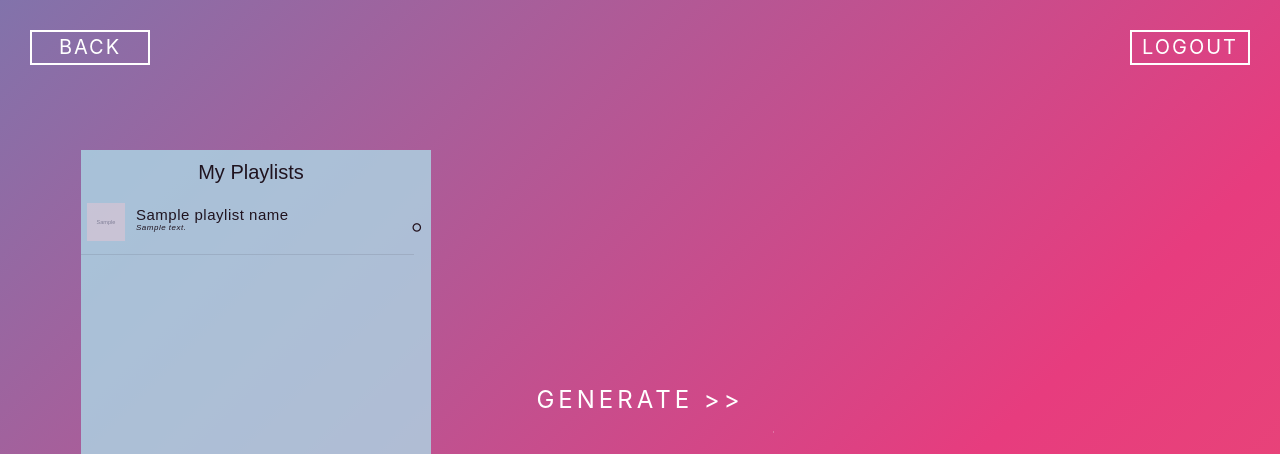
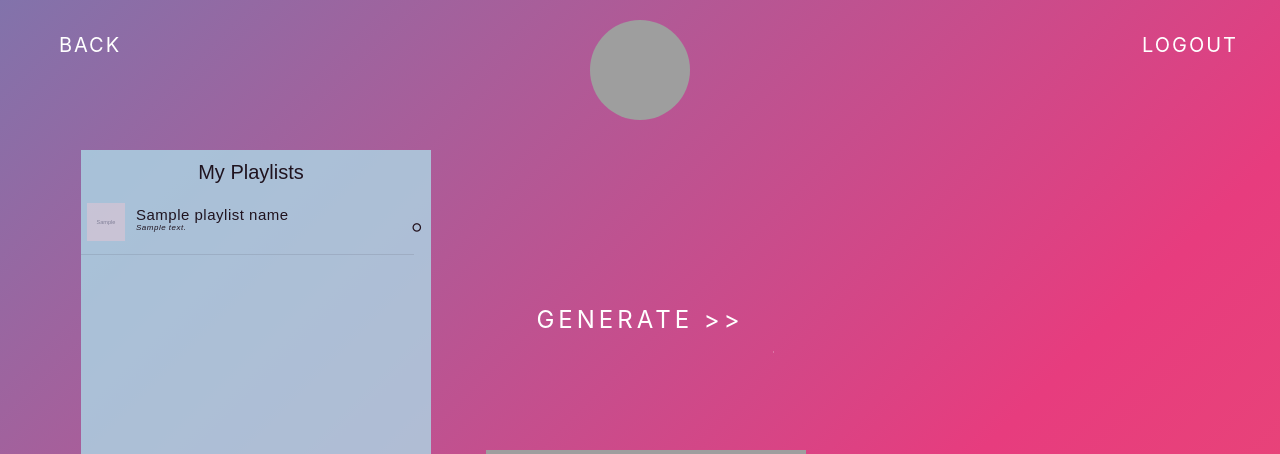
Before and after one commit to AnqiPang/ece1179-project, a Flask app: template app/templates/home.html in a window 1280 px wide. Shown: the top 454 px of the page. Run offline with Flask 2, Linux system fonts and the light colour scheme; the template is opened without the code that fills it: most values are stand-ins (such as "Sample title", 1, 10 or a date in 2020); grey boxes marked "Sample" are stand-in pictures; some libraries are stand-ins or nearby versions; grey boxes are pictures that could not be loaded.

Commit message:
Added user avator and pie charts for playlist analysis to home page

```diff
--- a/app/routes.py
+++ b/app/routes.py
@@ -8,6 +8,7 @@
 from helpers import *
 from flask_s3 import FlaskS3
 import json
+import requests
 
 webapp = Flask(__name__, static_url_path = '/static', static_folder = 'static')
 webapp.config['FLASKS3_BUCKET_NAME'] = S3_BUCKET
@@ -68,21 +69,34 @@
     if not access_token:
         return render_template('index.html', auth_url=sp_oauth.get_authorize_url())
 
-    # print info of user's playlists on console
     sp = spotipy.Spotify(access_token)
-    playlists = sp.current_user_playlists()
-    print(json.dumps(playlists, indent=2))
+#me = sp.me()
+#print(json.dumps(me, indent=2))
+
+
+
+
+    sp = spotipy.Spotify(access_token)
+    artist_uri_or_url_or_id = 'spotify:artist:36QJpDe2go2KgaRleHCDTp'
+    results = sp.artist(artist_uri_or_url_or_id)
+    print(json.dumps(results, indent=2))
+
+
+
+
+
 
     # provide the following vars with data collected from spotify
     playlist_names = ['playlist1', 'playlist2', 'playlist3']
-    playlist_descriptions = ['yoyo', 'yeah', 'happy']
+    playlist_descriptions = ['yoyo', 'yeah', 'happyasfsadgsdfgrsdrtersfgsddsfdasdsaewrtewrewrewr']
     playlist_covers = ['https://m.media-amazon.com/images/I/615enb8in0L._SS500_.jpg', 'https://m.media-amazon.com/images/I/615enb8in0L._SS500_.jpg', 'https://m.media-amazon.com/images/I/615enb8in0L._SS500_.jpg']
     playlist_tracks = [[{ 'name': 'p1-t1', 'artist': 'aaa' }, { 'name': 'p1-t2', 'artist': 'bbb' },],
                        [{ 'name': 'p2-t1', 'artist': 'aaa' }, { 'name': 'p2-t2', 'artist': 'bbb' },],
                        [{ 'name': 'p3-t1', 'artist': 'aaa' }, { 'name': 'p3-t2', 'artist': 'bbb' },]]
+    user_avator = sp.me()['images'][0]['url']
 
     return render_template('home.html', playlist_names=playlist_names, playlist_descriptions=playlist_descriptions,\
-                           playlist_covers=playlist_covers, playlist_tracks=playlist_tracks)
+                           playlist_covers=playlist_covers, playlist_tracks=playlist_tracks, user_avator=user_avator)
 
 @webapp.route('/logout')
 def logout():
--- a/app/templates/home.html
+++ b/app/templates/home.html
@@ -2,12 +2,12 @@
 <html lang="en">
 <head>
     <meta charset="utf-8">
-    <title>mugic</title>
+    <title>mugic - home</title>
     <meta name="viewport" content="width=device-width, initial-scale=1.0, minimum-scale=1.0, maximum-scale=1.0, user-scalable=no">
     <link href="https://stackpath.bootstrapcdn.com/bootstrap/4.4.1/css/bootstrap.min.css" rel="stylesheet">
     <link href="https://stackpath.bootstrapcdn.com/font-awesome/4.7.0/css/font-awesome.min.css" rel="stylesheet">
     <style>
-    /* background and nav buttons */
+    /* background */
     * {
         margin: 0;
         padding: 0;
@@ -29,22 +29,6 @@
         animation: change 20s ease-in-out infinite;
     }
 
-    .nav-button {
-        width: 120px;
-        height: 35px;
-        font-size: 2rem;
-        text-transform: uppercase;
-        letter-spacing: 2px;
-        text-align: center;
-        border: 2px solid #fff;
-    }
-
-    .nav-button:hover {
-        background: #fce;
-        box-shadow: 0 0 5px #fce, 0 0 10px #fce, 0 0 15px #fce;
-        cursor: pointer;
-    }
-
     @keyframes change {
         0% {
             background-position: 0 50%;
@@ -57,10 +41,41 @@
         }
     }
 
+    /* nav buttons */
+    .nav-button {
+        width: 120px;
+        height: 35px;
+        font-size: 2rem;
+        text-transform: uppercase;
+        letter-spacing: 2px;
+        text-align: center;
+    }
+
+    .nav-button:hover {
+        background: #fce;
+        box-shadow: 0 0 5px #fce, 0 0 10px #fce, 0 0 15px #fce;
+        cursor: pointer;
+    }
+
+    /* avator */
+    #avatar {
+        background-image: url('{{user_avator}}');
+        width: 100px;
+        height: 100px;
+        background-size: cover;
+        background-position: top center;
+        border-radius: 50%;
+        position: absolute;
+        left: 50%;
+        top: 70px;
+        margin-left: -50px;
+        margin-top: -50px;
+    }
+
     /* generate button */
     .generate {
         position: absolute;
-        top: 50%;
+        top: 40%;
         left: 50%;
         transform: translate(-50%, -50%);
         display: inline-block;
@@ -139,6 +154,14 @@
         bottom: 100%;
         transition: 1s;
         transition-delay: 0.75s;
+    }
+
+    /* piechart */
+    .piechart {
+        width: 320px;
+        height: 200px;
+        position: absolute;
+        left: 38%;
     }
 
     /* playlist */
@@ -244,6 +267,7 @@
         width: 100%;
         height: 50px;
         display: flex;
+        word-wrap: break-word;
     }
 
     .playlist-info:hover {
@@ -332,8 +356,14 @@
 
         <div class='nav-button' style='position:absolute; top:30px; right:30px;'><a href='{{url_for('logout')}}' style='color: #fff;'>LOGOUT</a></div>
         <div class='nav-button' style='position:absolute; top:30px; left:30px;'><a href='{{url_for('index')}}' style='color: #fff;'>BACK</a></div>
+
+        <div id="avatar"></div>
+
+        <div class="piechart" id="piechart-genre" style="bottom:-10px;"></div>
+        <div class="piechart" id="piechart-artist" style="bottom:150px;"></div>
     </section>
 
+    <!-- playlist script -->
     <script>
         function toggleTracks(playlistID, obj) {
             var e = document.getElementById(playlistID);
@@ -376,5 +406,44 @@
             }
         }
     </script>
+
+    <!-- pie chart script -->
+    <script type="text/javascript" src="https://www.gstatic.com/charts/loader.js"></script>
+    <script type="text/javascript">
+        google.charts.load('current', {'packages':['corechart']});
+        google.charts.setOnLoadCallback(drawChart);
+
+        function drawChart() {
+            var data_genre = google.visualization.arrayToDataTable([
+                                                                    ['Genre', 'Number of Tracks'],
+                                                                    ['Pop',     11],
+                                                                    ['R&B',      2],
+                                                                    ['Metal',  2],
+                                                                    ['Jazz', 2],
+                                                                    ['Rock',    7],
+                                                                    ['Others',    5]
+                                                                    ]);
+
+            var data_artist = google.visualization.arrayToDataTable([
+                                                                    ['Artist', 'Number of Tracks'],
+                                                                    ['Utada Hikaru',     9],
+                                                                    ['Sheena Ringo',      3],
+                                                                    ['Maroon 5',  4],
+                                                                    ['Daft Punk', 7],
+                                                                    ['Nightwish', 2],
+                                                                    ['Others',    7]
+                                                                    ]);
+
+            var options = {
+                backgroundColor: { fill:'transparent' }
+            };
+
+            var chart_genre = new google.visualization.PieChart(document.getElementById('piechart-genre'));
+            var chart_artist = new google.visualization.PieChart(document.getElementById('piechart-artist'));
+
+            chart_genre.draw(data_genre, options);
+            chart_artist.draw(data_artist, options);
+        }
+    </script>
 </body>
 </html>
```
Also changed, not shown: 1 other file.
